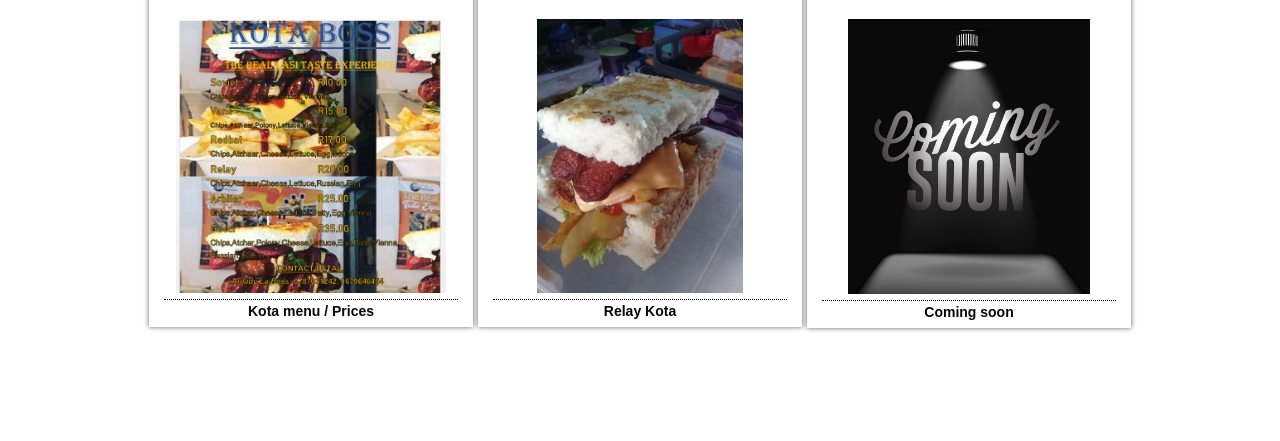
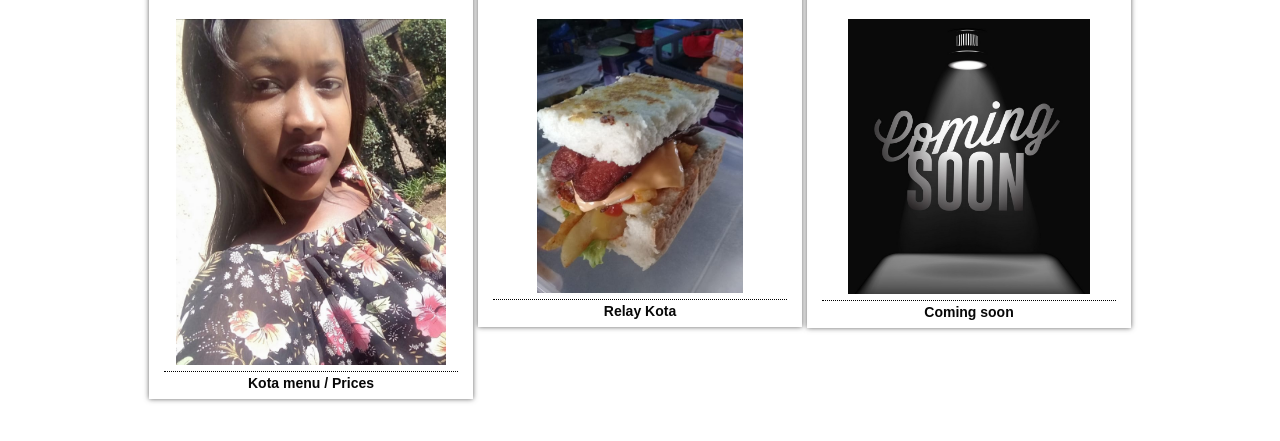
Before and after one commit to PhatlaneKE/myKasieHustle, a plain HTML site: page files/kota-boss.html in a window 1280 px wide. Shown: the part 165-606 px from the top of the page. Drawn offline with Linux system fonts and the light colour scheme.

Commit message:
Update kota-boss.html

```diff
--- a/files/kota-boss.html
+++ b/files/kota-boss.html
@@ -37,7 +37,7 @@
     <h1>Kota-Boss</h1>
     <br>
     <div class="tooltip">
-    <img src="../images/menu.jpg" href="#" style="width: 92%;" />
+    <img src="../images/jozi.jpg" href="#" style="width: 92%;" />
     <span class="tooltiptext">Ingredients:
     <h5>Kota eats</h5>
     <h5>Mokgodu monday</h5>
```
